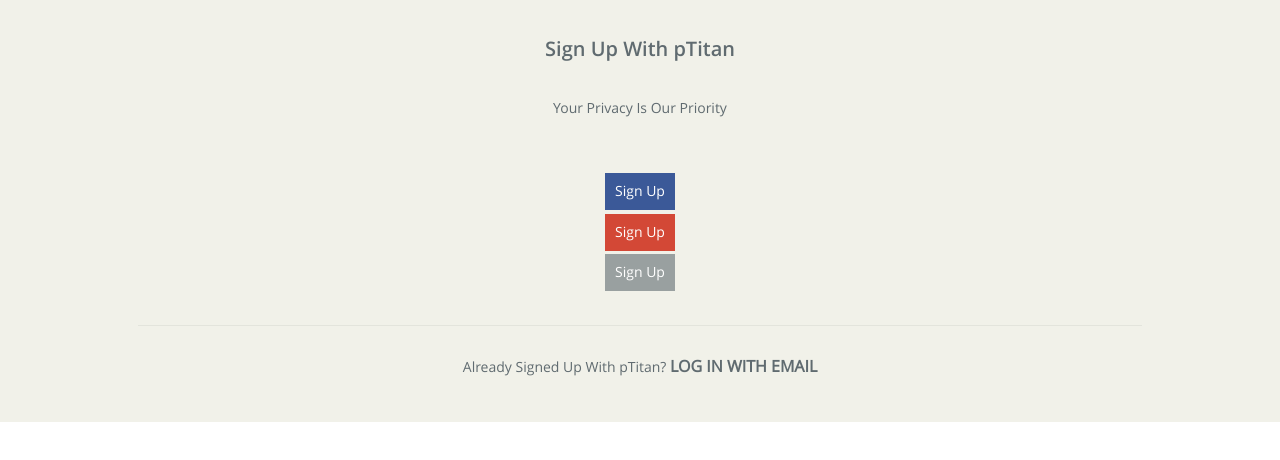
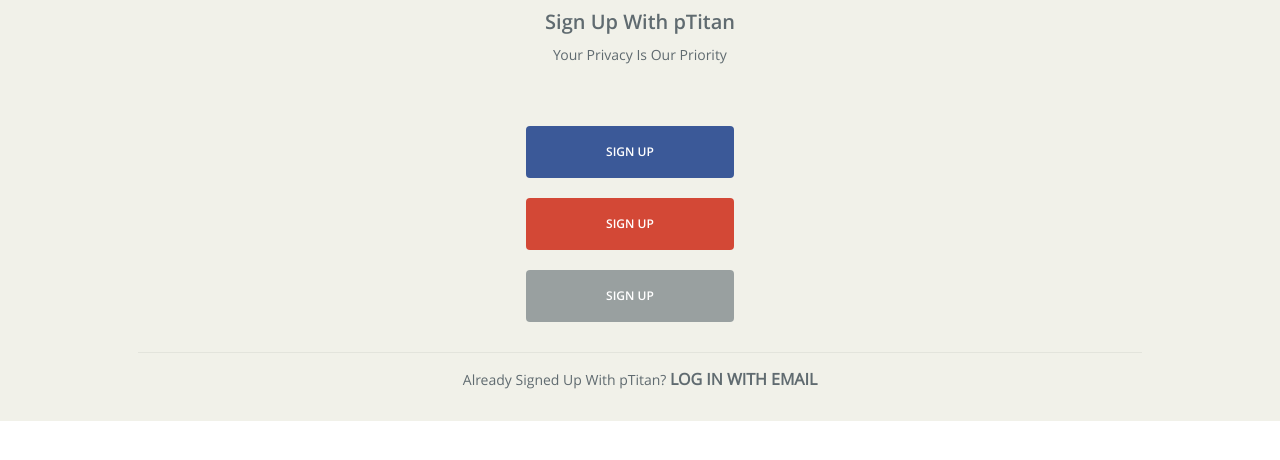
Before and after one commit to pravienmangal/pTitan, a website: page public/views/sign-up.html in a window 1280 px wide. Drawn offline with Linux system fonts and the light colour scheme.

Commit message:
sign up button styles updated

```diff
--- a/public/css/style.less
+++ b/public/css/style.less
@@ -857,8 +857,6 @@
 
             }
         }
-<<<<<<< HEAD
-
         .pop-up-header {
                 overflow: hidden;
                 margin-bottom: 10px;
@@ -876,7 +874,6 @@
             }
 
         }
-
         .sign-up-content {
             overflow: hidden;
             text-align: center;
@@ -884,11 +881,17 @@
             border-bottom: 1px solid rgba(96,107,112,.1);
 
             .fb-button {
-                        overflow: hidden;
+                color: #FFFFFF;
+                padding: 20px 80px 20px 80px;
+                margin: 20px 20px 0px 0px;
+                border-radius: 4px;
+                display: inline-block;
+                font-family: 'open_sanssemibold';
+                margin-top: 20px;
+                font-size: 12px;
+                line-height: 1;
                 background: #3b5998;
-                        color: @white;
-                        padding: 10px;
-                        display: inline-block;
+                text-transform: uppercase;
             }
 
             .gplus-button {
@@ -901,8 +904,6 @@
                 background: rgba(96,107,112,.6);
             }
         }
-
-
         .pop-up-footer {
             overflow: hodden;
             text-align: center;
@@ -916,7 +917,6 @@
                 font-size: 16px;
             }
         }
-=======
         .quick-checkout {
             .social-button {
                 color: @white;
@@ -986,7 +986,7 @@
                 margin:  20px auto;
             }
         }
->>>>>>> master
+
 
     /*	8.2 ----------------------------------------------
 		DEVICE WIDTH FROM 641
```
Also changed, not shown: dist/css/style.css. Lines whose indentation alone changed are shown as unchanged.
